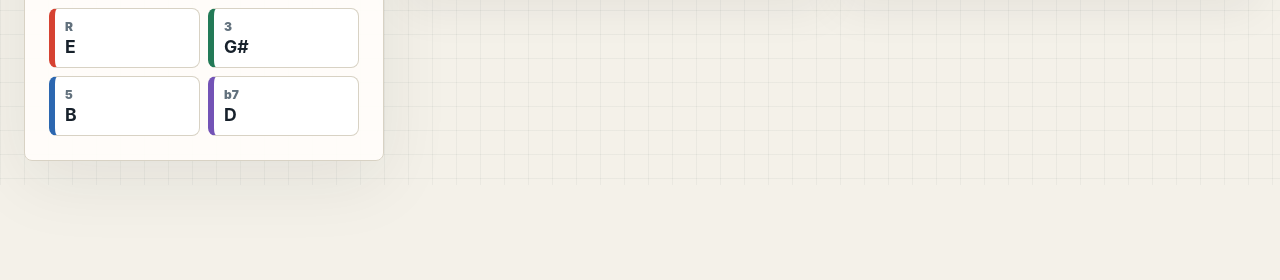
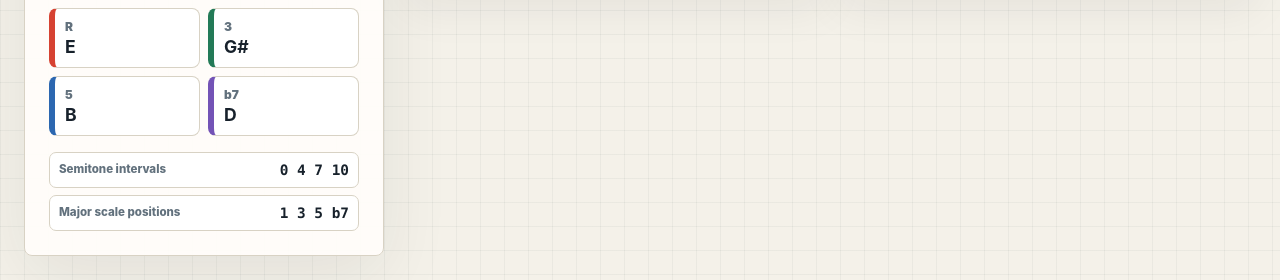
Before and after one commit to kolov/ChordLens, a website built with Vite: page index.html in a window 1280 px wide. Shown: the part 686-966 px from the top of the page. Before the commit the page ends 871 px from the top, so only its background shows below. Built offline with nearby package versions, Linux system fonts and the light colour scheme.

Commit message:
Add chord definition intervals

```diff
--- a/src/main.ts
+++ b/src/main.ts
@@ -68,6 +68,16 @@ interface AudioEngine {
 
 const NOTE_NAMES_SHARP = ["C", "C#", "D", "D#", "E", "F", "F#", "G", "G#", "A", "A#", "B"];
 const NOTE_NAMES_FLAT = ["C", "Db", "D", "Eb", "E", "F", "Gb", "G", "Ab", "A", "Bb", "B"];
+const LETTERS = ["C", "D", "E", "F", "G", "A", "B"];
+const LETTER_TO_NATURAL_PC: Record<string, number> = {
+  C: 0,
+  D: 2,
+  E: 4,
+  F: 5,
+  G: 7,
+  A: 9,
+  B: 11,
+};
 
 const NOTE_TO_PC: Record<string, number> = {
   C: 0,
@@ -460,7 +470,7 @@ function render(rawSymbol: string): void {
   activeShapes = shapes;
   const notes = parsed.quality.formula.map((tone) => ({
     ...tone,
-    name: noteName((parsed.rootPc + tone.semitone) % 12, parsed.preferFlats),
+    name: spellChordTone(parsed, tone),
   }));
 
   message.hidden = true;
@@ -558,6 +568,16 @@ function renderSummary(parsed: ParsedChord, notes: Array<FormulaTone & { name: s
           `,
         )
         .join("")}
+    </div>
+    <div class="definition-panel" aria-label="${escapeHtml(parsed.displayName)} chord definition">
+      <div class="definition-row">
+        <span>Semitone intervals</span>
+        <strong>${parsed.quality.formula.map((tone) => tone.semitone).join(" ")}</strong>
+      </div>
+      <div class="definition-row">
+        <span>Major scale positions</span>
+        <strong>${parsed.quality.formula.map((tone) => intervalLabelForDefinition(tone)).join(" ")}</strong>
+      </div>
     </div>
   `;
 }
@@ -775,7 +795,7 @@ function annotateShape(parsed: ParsedChord, shape: ChordShape): AnnotatedString[
     return {
       stringName: OPEN_STRINGS[stringIndex].name,
       fret,
-      noteName: noteName(pc, parsed.preferFlats),
+      noteName: tone ? spellChordTone(parsed, tone) : noteName(pc, parsed.preferFlats),
       interval: tone?.label ?? "?",
       role: tone?.role ?? "other",
     };
@@ -1060,6 +1080,62 @@ function midiToFrequency(midi: number): number {
   return 440 * 2 ** ((midi - 69) / 12);
 }
 
+function intervalLabelForDefinition(tone: FormulaTone): string {
+  return tone.label === "R" ? "1" : tone.label;
+}
+
+function spellChordTone(parsed: ParsedChord, tone: FormulaTone): string {
+  const degree = degreeForTone(tone);
+  const rootLetter = parsed.rootName[0];
+  const rootLetterIndex = LETTERS.indexOf(rootLetter);
+  const targetLetter = LETTERS[(rootLetterIndex + degree - 1) % LETTERS.length];
+  const targetPc = (parsed.rootPc + tone.semitone) % 12;
+  const naturalPc = LETTER_TO_NATURAL_PC[targetLetter];
+  const accidentalDistance = normalizeAccidentalDistance(targetPc - naturalPc);
+
+  return `${targetLetter}${accidentalSuffix(accidentalDistance)}`;
+}
+
+function degreeForTone(tone: FormulaTone): number {
+  if (tone.label === "R") {
+    return 1;
+  }
+
+  const match = tone.label.match(/\d+/);
+
+  if (!match) {
+    return 1;
+  }
+
+  return Number(match[0]);
+}
+
+function normalizeAccidentalDistance(distance: number): number {
+  let normalized = distance;
+
+  while (normalized > 6) {
+    normalized -= 12;
+  }
+
+  while (normalized < -6) {
+    normalized += 12;
+  }
+
+  return normalized;
+}
+
+function accidentalSuffix(distance: number): string {
+  if (distance > 0) {
+    return "#".repeat(distance);
+  }
+
+  if (distance < 0) {
+    return "b".repeat(Math.abs(distance));
+  }
+
+  return "";
+}
+
 function chordIcon(): string {
   return `
     <svg viewBox="0 0 24 24" aria-hidden="true">
--- a/src/styles.css
+++ b/src/styles.css
@@ -294,6 +294,38 @@ h1 {
 .tone-token strong {
   color: var(--ink);
   font-size: 1.1rem;
+}
+
+.definition-panel {
+  display: grid;
+  gap: 7px;
+}
+
+.definition-row {
+  display: grid;
+  grid-template-columns: minmax(0, 1fr) auto;
+  align-items: center;
+  gap: 10px;
+  min-height: 36px;
+  padding: 7px 9px;
+  border: 1px solid var(--line);
+  border-radius: 7px;
+  background: #ffffff;
+}
+
+.definition-row span {
+  color: var(--muted);
+  font-size: 0.72rem;
+  font-weight: 850;
+  line-height: 1.15;
+}
+
+.definition-row strong {
+  color: var(--ink);
+  font-family: ui-monospace, SFMono-Regular, Menlo, Monaco, Consolas, monospace;
+  font-size: 0.9rem;
+  font-weight: 850;
+  white-space: nowrap;
 }
 
 .tone-root {
```
